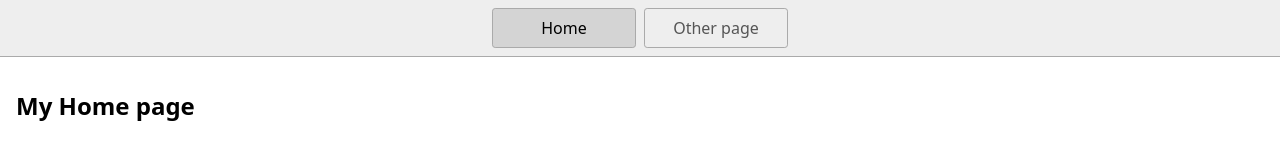
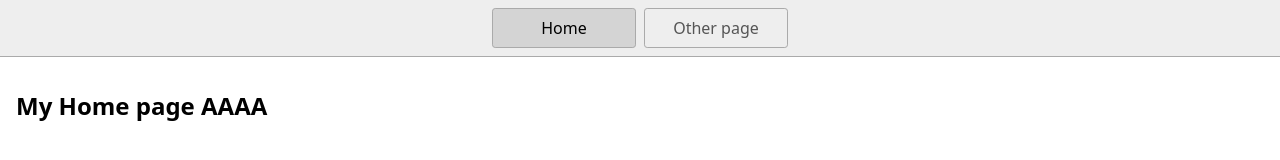
Before and after one commit to Fn1KiberOne/Ivans-HTML-CSS-JS-on-Stackblitz-, a website: page index.html in a window 1280 px wide. Drawn offline with Linux system fonts and the light colour scheme.

Commit message:
Update index.html
AAA

```diff
--- a/index.html
+++ b/index.html
@@ -17,7 +17,7 @@
       <a href="/page2.html">Other page</a>
     </nav>
     <main>
-      <h1>My Home page</h1>
+      <h1>My Home page AAAA</h1>
     </main>
   </body>
 </html>
```
